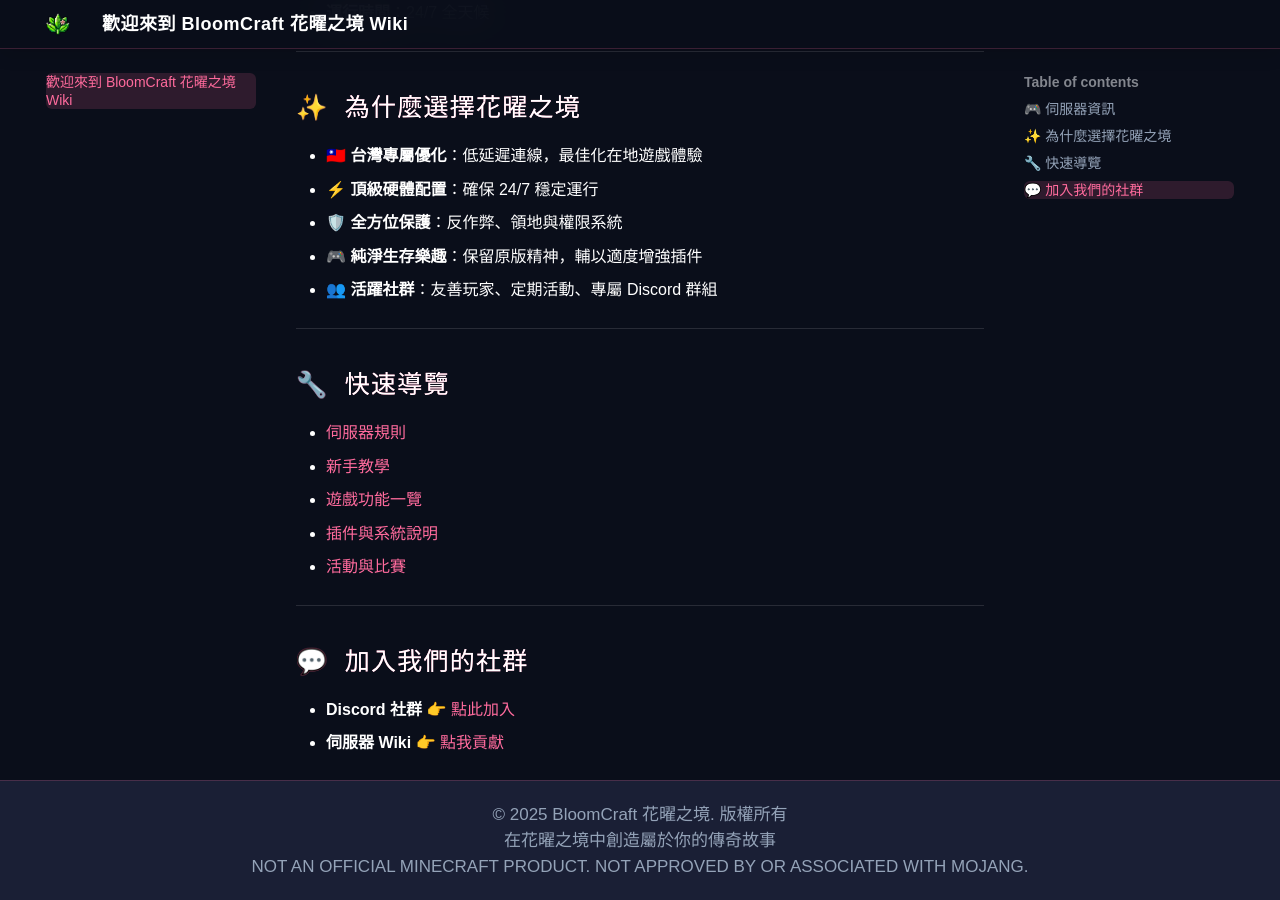
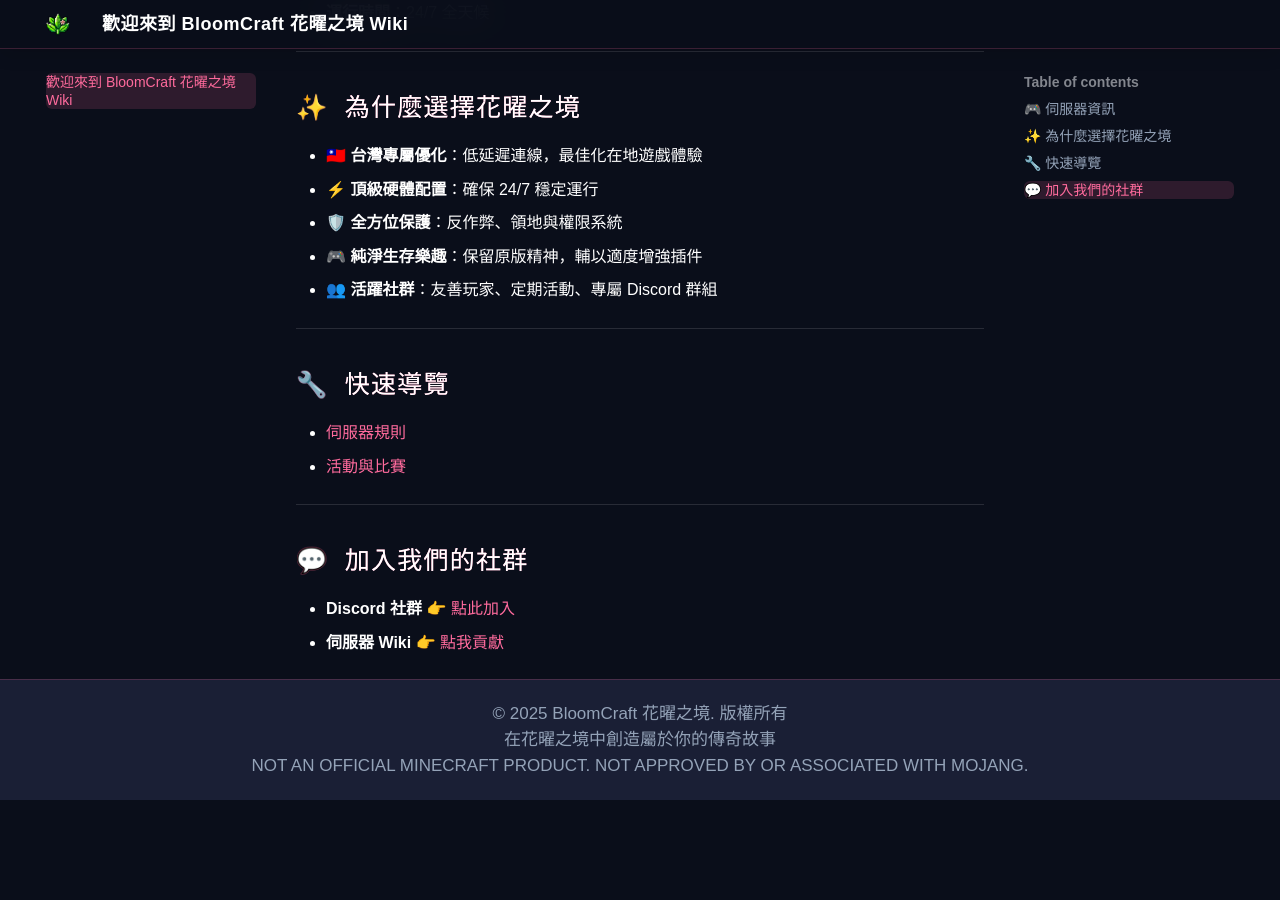
Before and after one commit to RyanisyydsTT/bloomcraft-wikipage, an MkDocs documentation site: the page built from docs/index.md, in a window 1280 px wide and 900 px high, scrolled down 598 px. Built offline with MkDocs 1.6.1 and Material for MkDocs 9.7.7, drawn with Linux system fonts in a browser that asks for light colours; some web fonts are replaced; after the commit the page ends 1398 px from its top, so only the background shows below that.

Commit message:
Update index.md

```diff
--- a/docs/index.md
+++ b/docs/index.md
@@ -30,9 +30,6 @@
 ## 🔧 快速導覽
 
 - [伺服器規則](rules.md)
-- [新手教學](getting-started.md)
-- [遊戲功能一覽](features.md)
-- [插件與系統說明](systems.md)
 - [活動與比賽](events.md)
 
 ---
```
